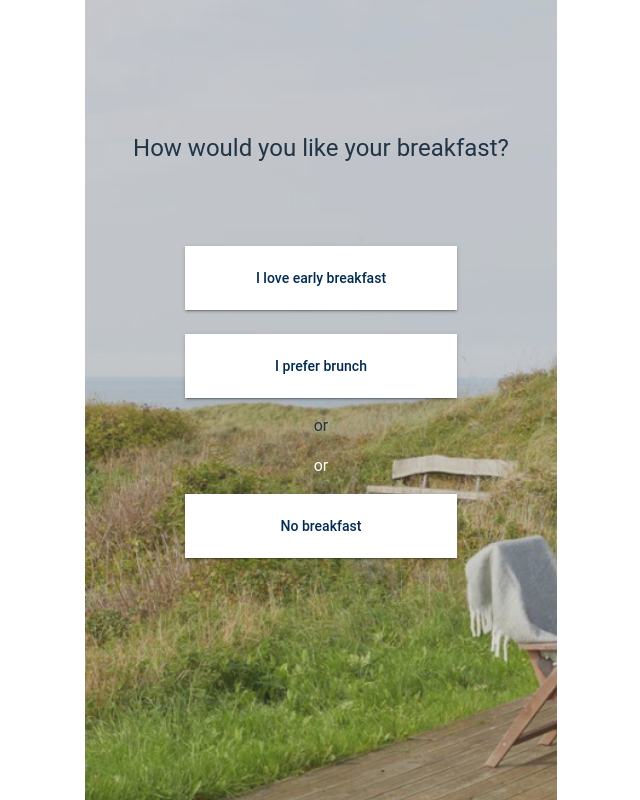
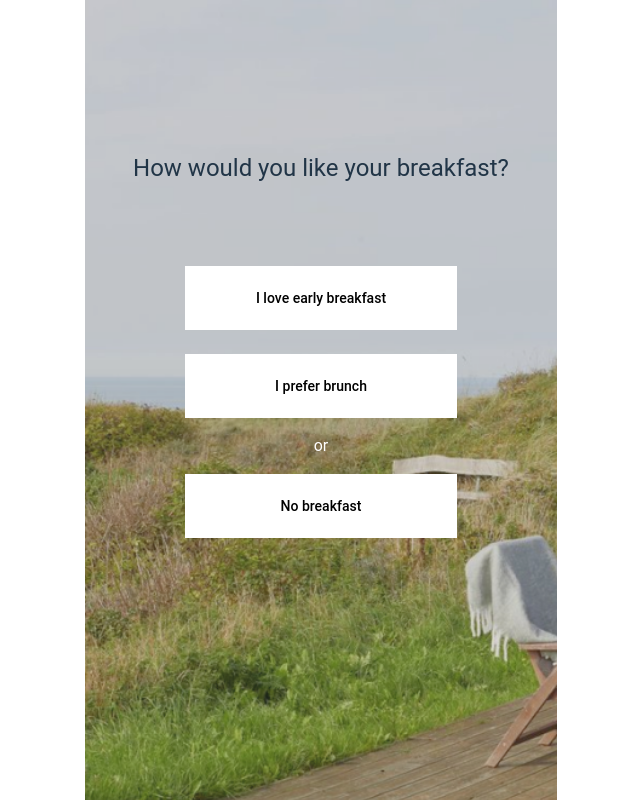
Before and after one commit to vexleet/baaa-visit-denmark, a React (Vite) app: page /breakfast in a window 1280 px wide. Shown: the whole page, without its empty margins (319-959 px from the left). Built offline with nearby package versions, Linux system fonts and the light colour scheme; a web font is replaced by a local one.

Commit message:
Update Breakfast Buttons

```diff
--- a/src/pages/Breakfast.jsx
+++ b/src/pages/Breakfast.jsx
@@ -1,11 +1,12 @@
 import { Typography, Button } from '@mui/material';
 import React, { useState } from 'react';
 
-function Breakfast() {
-  const [active, setActive] = useState(false);
+export default function Breakfast() {
+  const [isActive, setIsActive] = useState(false);
   const handleClick = () => {
-    setActive(!active);
+    setIsActive(current => !current);
   };
+
 
   return (
     <div style={{ display: 'flex', justifyContent: 'center', flexDirection: 'column',
@@ -23,46 +24,37 @@ function Breakfast() {
       <Button
         onClick={handleClick}
         style={{
-          backgroundColor: active ? '#e70013' : 'white',
-
+          backgroundColor: isActive ? '#e70013' : 'white',
+          color: isActive ? 'white' :'black',
           alignContent: 'center',
           alignSelf: 'center',
-          backgroundColor: 'white',
-          color: '#022B52',
           width: '17rem',
           height: '4rem',
           marginTop: '2rem'
-        }}
-        variant="contained">
+        }}>
         I love early breakfast
       </Button>
 
       <Button
+      onClick={handleClick}
         style={{
+          backgroundColor: isActive ? '#e70013' : 'white',
+          color: isActive ? 'white' :'black',
           alignContent: 'center',
           alignSelf: 'center',
-          backgroundColor: 'white',
-          color: '#022B52',
           width: '17rem',
           height: '4rem',
           marginTop: '1.5rem'
-        }}
-        variant="contained">
+        }}>
         I prefer brunch
       </Button>
 
-      <Typography style={{ alignContent: 'center', alignSelf: 'center', marginTop: '1rem' }}>
-        or
-      </Typography>
-
     <Typography style={{alignContent:"center", alignSelf:"center", marginTop:"1rem", color:"white"}}>or</Typography>
 
-    <Button style={{alignContent:"center", alignSelf:"center", backgroundColor:"white", color:"#022B52", width:"17rem", height:"4rem", marginTop:"1rem"}} variant="contained">No breakfast</Button>
+    <Button onClick={handleClick} style={{backgroundColor: isActive ? '#e70013' : 'white', color: isActive ? 'white' :'black', alignContent:"center", alignSelf:"center", width:"17rem", height:"4rem", marginTop:"1rem"}} >No breakfast</Button>
 
     <a href="/lunch"><Button style={{color:"#022B52",position: 'absolute', bottom:0, right:0, marginBottom:"3rem", marginRight:"5rem", color:"white"}}>Next</Button></a>
 
     </div>
   );
 }
-
-export default Breakfast;
```
